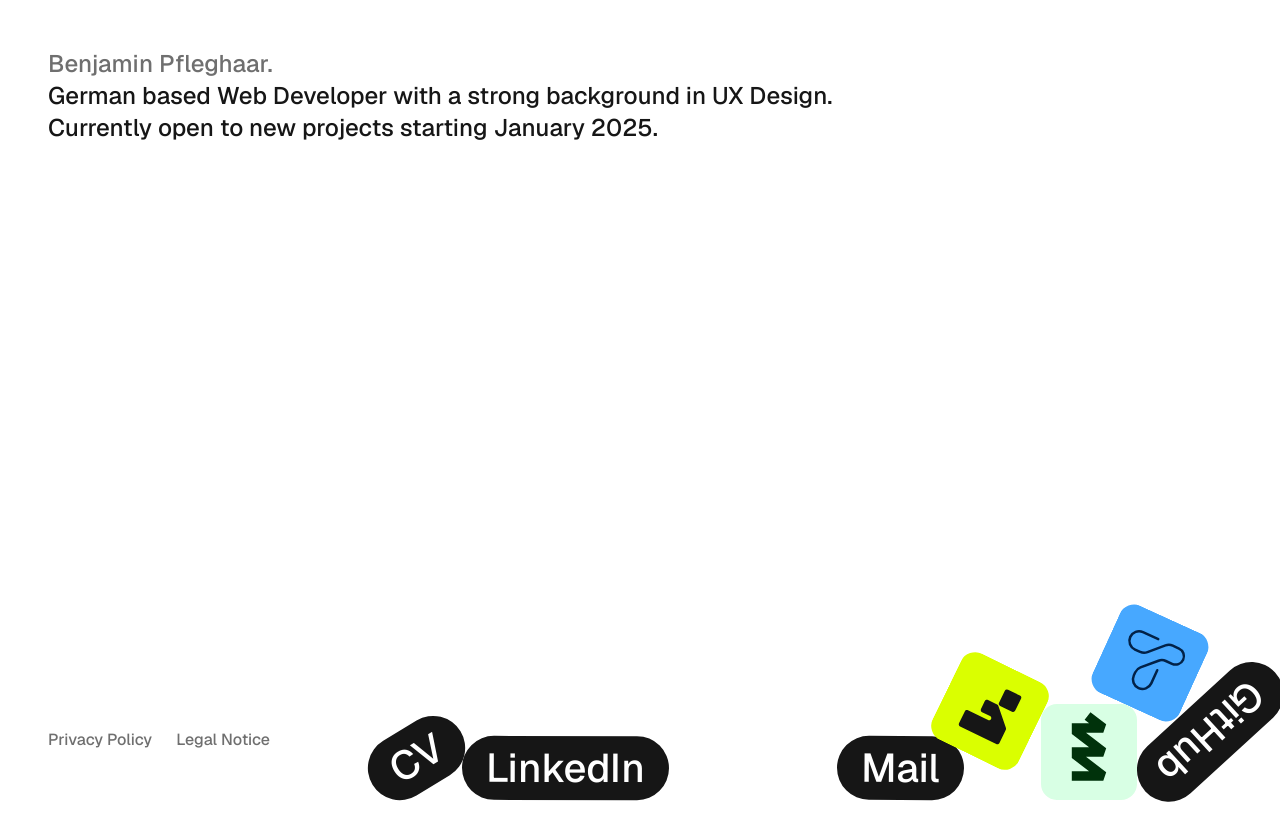
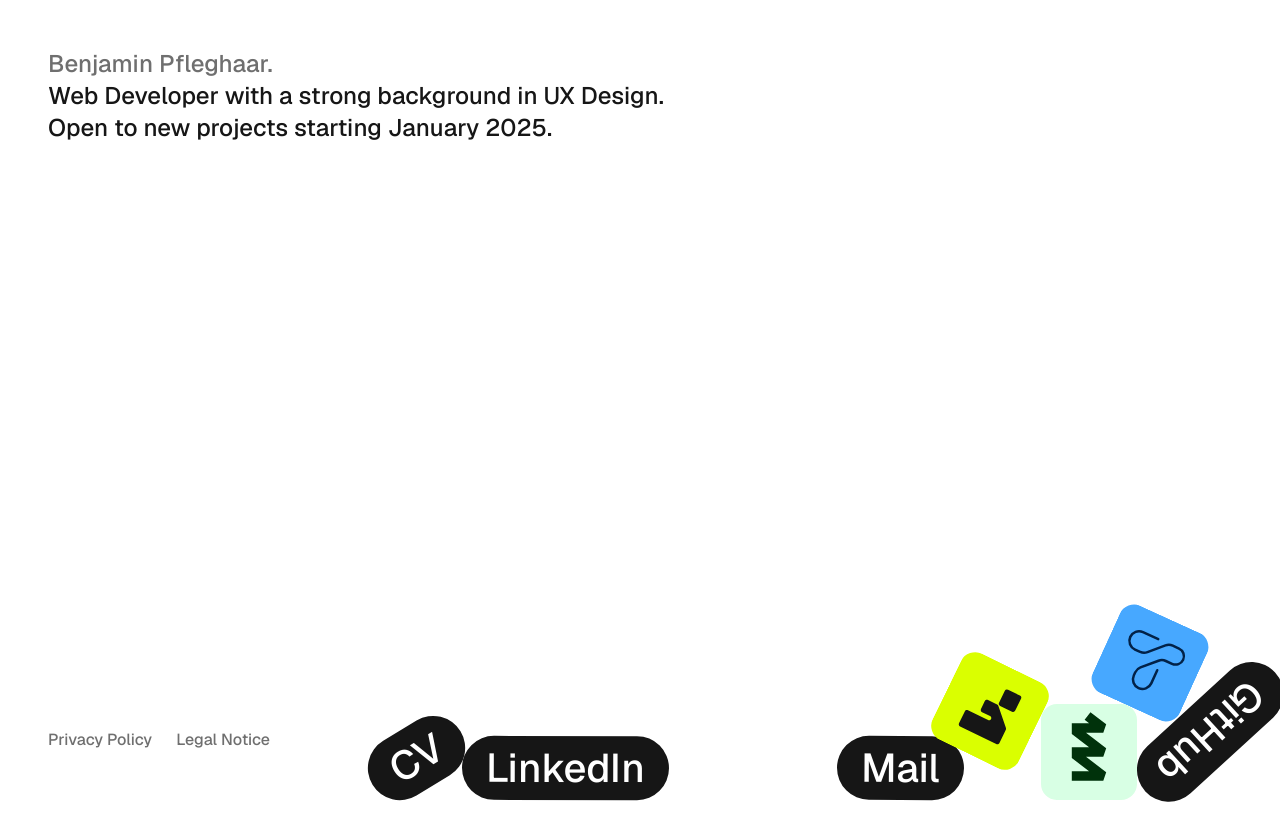
Before and after one commit to benjaminpfleghaar/personal-website, a Next.js app: page / in a window 1280 px wide. Built offline with nearby package versions, Linux system fonts and the light colour scheme.

Commit message:
adjust wording

```diff
--- a/app/globals.css
+++ b/app/globals.css
@@ -10,6 +10,7 @@
 	--color-foreground: #161616;
 	--color-background: #ffffff;
 
+	--spacing-12: 0.75rem;
 	--spacing-16: 1rem;
 	--spacing-24: 1.5rem;
 	--spacing-32: 2rem;
--- a/app/page.module.css
+++ b/app/page.module.css
@@ -1,9 +1,9 @@
 .main {
 	display: flex;
-	max-width: 900px;
+	max-width: 768px;
 	flex-direction: column;
-	gap: var(--spacing-24);
-	padding: var(--spacing-24);
+	gap: var(--spacing-12);
+	padding: var(--spacing-48);
 	justify-content: flex-start;
 }
 @media (min-width: 768px) {
@@ -13,5 +13,3 @@
 		justify-content: space-between;
 	}
 }
-@media (min-width: 1280px) {
-}
--- a/components/Engine.tsx
+++ b/components/Engine.tsx
@@ -39,7 +39,7 @@ export default function Engine() {
 		pills.current.forEach((pill) => {
 			if (!pill) return;
 
-			const x = windowWidth * 0.75 + Math.random() * windowWidth * 0.25;
+			const x = windowWidth <= 768 ? Math.random() * windowWidth : windowWidth * 0.75 + Math.random() * windowWidth * 0.25;
 			const y = -240;
 			const width = pill.offsetWidth;
 			const height = pill.offsetHeight;
@@ -63,7 +63,7 @@ export default function Engine() {
 		icons.current.forEach((icon) => {
 			if (!icon) return;
 
-			const x = windowWidth * 0.75 + Math.random() * windowWidth * 0.25;
+			const x = windowWidth <= 768 ? Math.random() * windowWidth : windowWidth * 0.75 + Math.random() * windowWidth * 0.25;
 			const y = -240;
 			const width = 96;
 			const height = 96;
--- a/components/header.tsx
+++ b/components/header.tsx
@@ -4,7 +4,7 @@ export default function Header() {
 	return (
 		<header>
 			<h1 className={styles.headline}>Benjamin Pfleghaar.</h1>
-			<p className={styles.paragraph}>German based Web Developer with a strong background in UX Design. Currently open to new projects starting January 2025.</p>
+			<p className={styles.paragraph}>Web Developer with a strong background in UX Design. Open to new projects starting January 2025.</p>
 		</header>
 	);
 }
```
